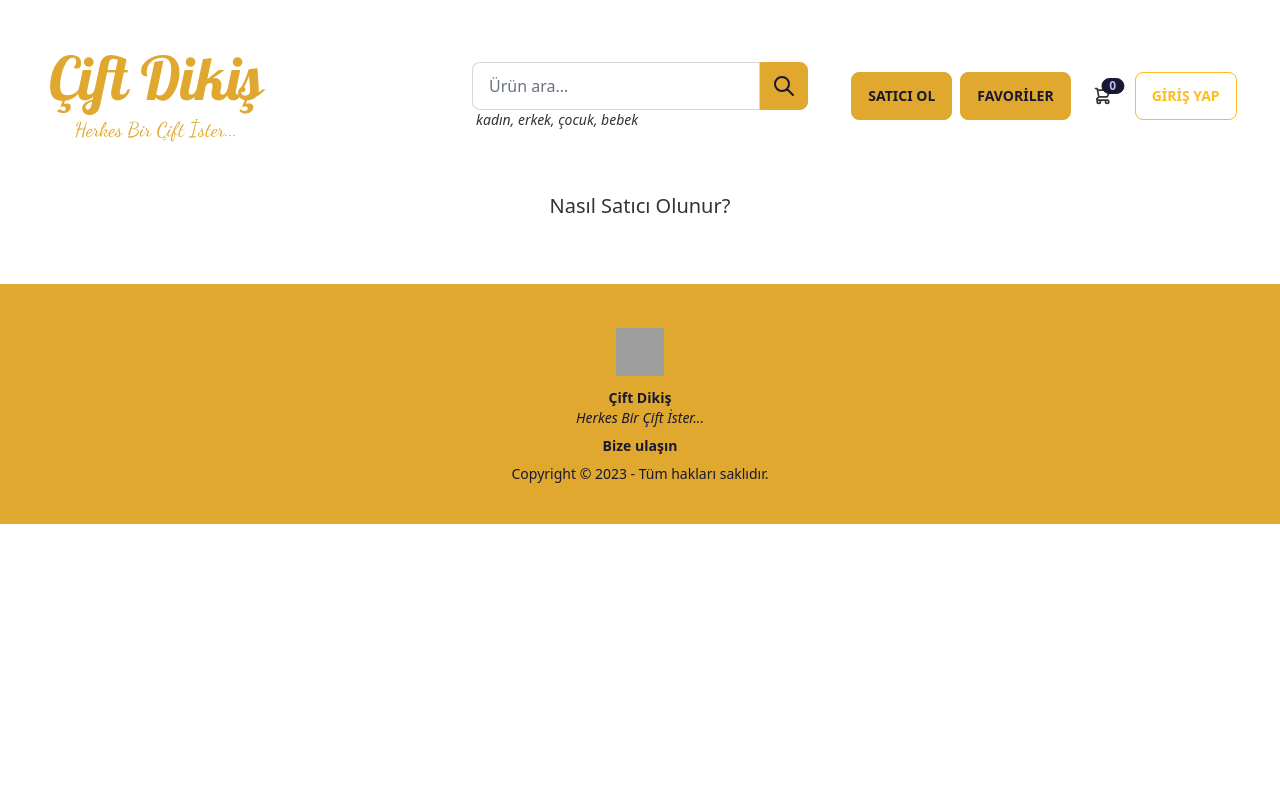
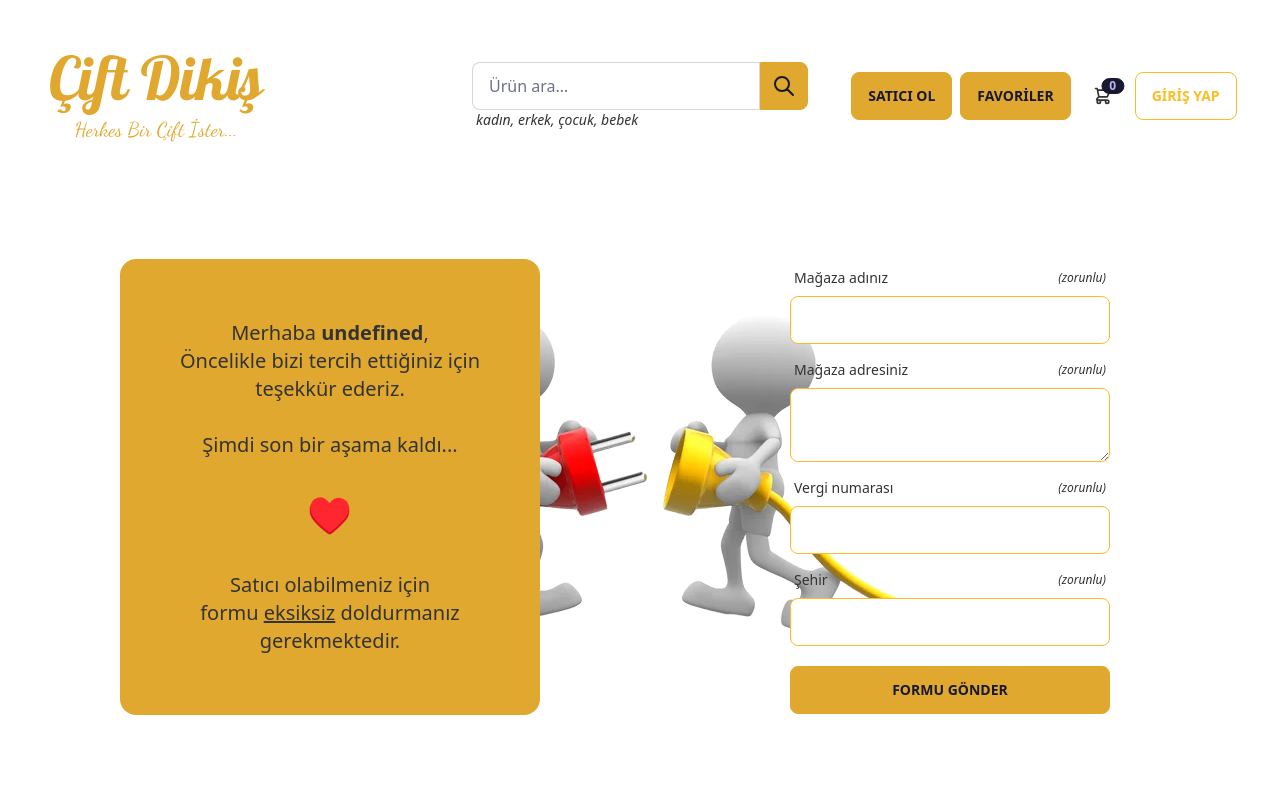
Before and after one commit to ErcouldnT/ciftdikis.com, a SvelteKit app: page /satici in a window 1280 px wide. Shown: the top 800 px of the page. Built offline with nearby package versions, Linux system fonts and the light colour scheme; no server answers; the database is empty; grey boxes are pictures that could not be loaded.

Commit message:
satıcı ol sayfası tasarımı

```diff
--- a/src/routes/satici/+page.svelte
+++ b/src/routes/satici/+page.svelte
@@ -1,3 +1,81 @@
-<div class="text-center text-xl">
-  Nasıl Satıcı Olunur?
+<script>
+	import { user } from '../../stores';
+
+	const formuGonder = () => {
+		alert('Teşekkürler, form başarıyla gönderildi.');
+	};
+</script>
+
+<!-- <div class="text-center text-xl text-primary">Nasıl Satıcı Olunur?</div> -->
+
+<div class="absolute hidden lg:flex top-1/3 w-screen justify-center items-center -z-10">
+  <img class="" src="/contact.png" alt="">
 </div>
+
+<div class="grid grid-cols-1 lg:grid-cols-2 gap-10 justify-center m-10">
+	<div class="max-w-md rounded-2xl m-auto text-center p-10 text-xl font-light bg-primary">
+		<div class="p-5">
+			<p>Merhaba <span class="font-semibold">{$user.displayName}</span>,</p>
+			<p>Öncelikle bizi tercih ettiğiniz için</p>
+			<p>teşekkür ederiz.</p>
+			<br />
+			<p>Şimdi son bir aşama kaldı...</p>
+			<br />
+			<p class="text-4xl m-2">♥️</p>
+			<br />
+			<p>Satıcı olabilmeniz için</p>
+			<p>formu <span class="underline">eksiksiz</span> doldurmanız</p>
+			<p>gerekmektedir.</p>
+		</div>
+	</div>
+	<div class="m-auto min-w-full">
+		<div class="p-7 rounded-2xl flex flex-col gap-2 justify-center items-center">
+			<div class="form-control w-full max-w-xs">
+				<label class="label">
+					<span class="label-text">Mağaza adınız</span>
+					<span class="label-text-alt italic font-light">(zorunlu)</span>
+				</label>
+				<input
+					type="text"
+					placeholder=""
+					class="input input-warning input-bordered w-full max-w-xs"
+				/>
+			</div>
+			<div class="form-control w-full max-w-xs">
+				<label class="label">
+					<span class="label-text">Mağaza adresiniz</span>
+					<span class="label-text-alt italic font-light">(zorunlu)</span>
+				</label>
+				<!-- <input
+          type="text"
+          placeholder=""
+          class="input input-warning input-bordered w-full max-w-xs"
+        /> -->
+				<textarea class="textarea textarea-warning" placeholder="" />
+			</div>
+			<div class="form-control w-full max-w-xs">
+				<label class="label">
+					<span class="label-text">Vergi numarası</span>
+					<span class="label-text-alt italic font-light">(zorunlu)</span>
+				</label>
+				<input
+					type="text"
+					placeholder=""
+					class="input input-warning input-bordered w-full max-w-xs"
+				/>
+			</div>
+			<div class="form-control w-full max-w-xs">
+				<label class="label">
+					<span class="label-text">Şehir</span>
+					<span class="label-text-alt italic font-light">(zorunlu)</span>
+				</label>
+				<input
+					type="text"
+					placeholder=""
+					class="input input-warning input-bordered w-full max-w-xs"
+				/>
+			</div>
+			<div on:click={formuGonder} class="btn btn-primary mt-3 w-full max-w-xs">Formu Gönder</div>
+		</div>
+	</div>
+</div>
```
